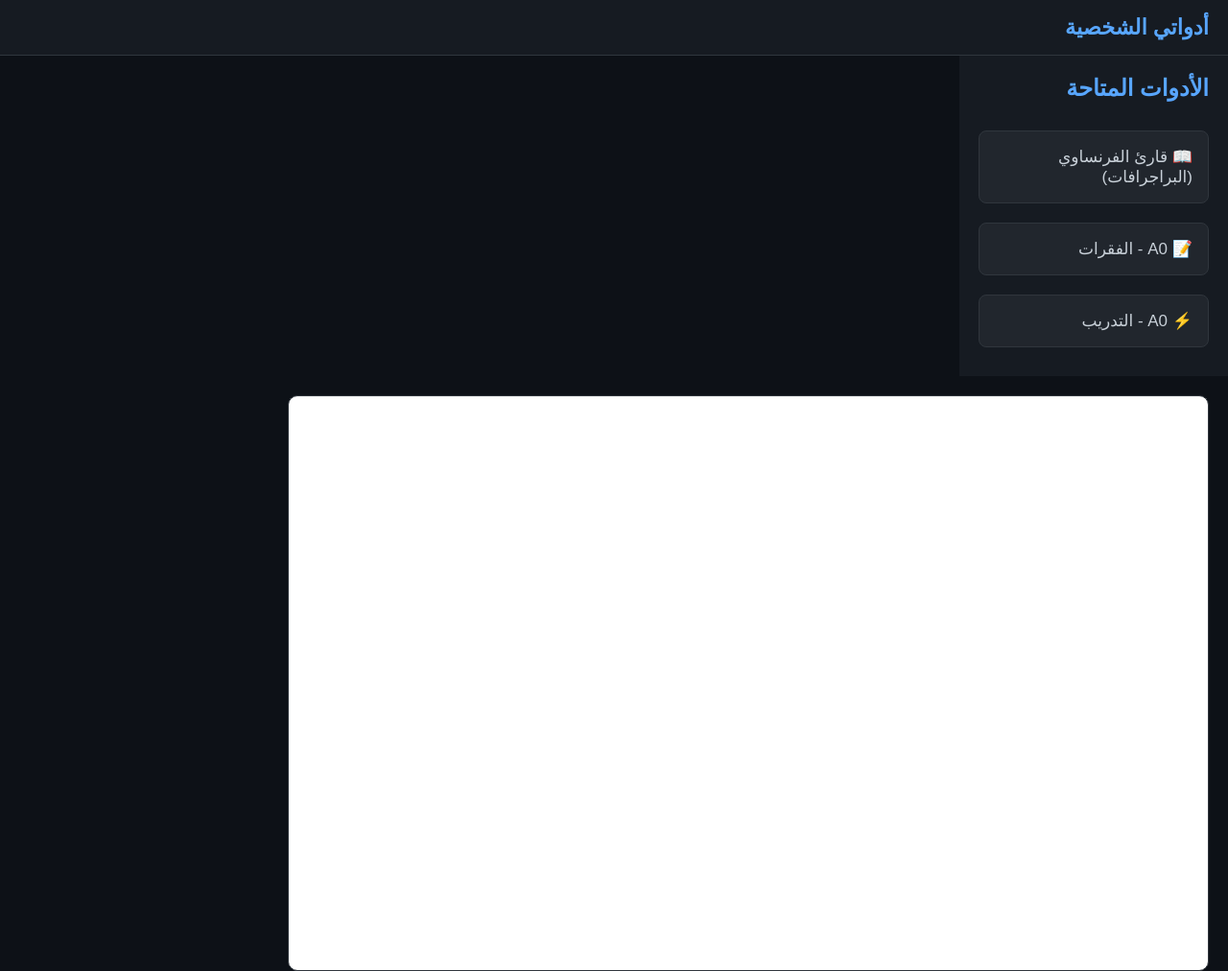
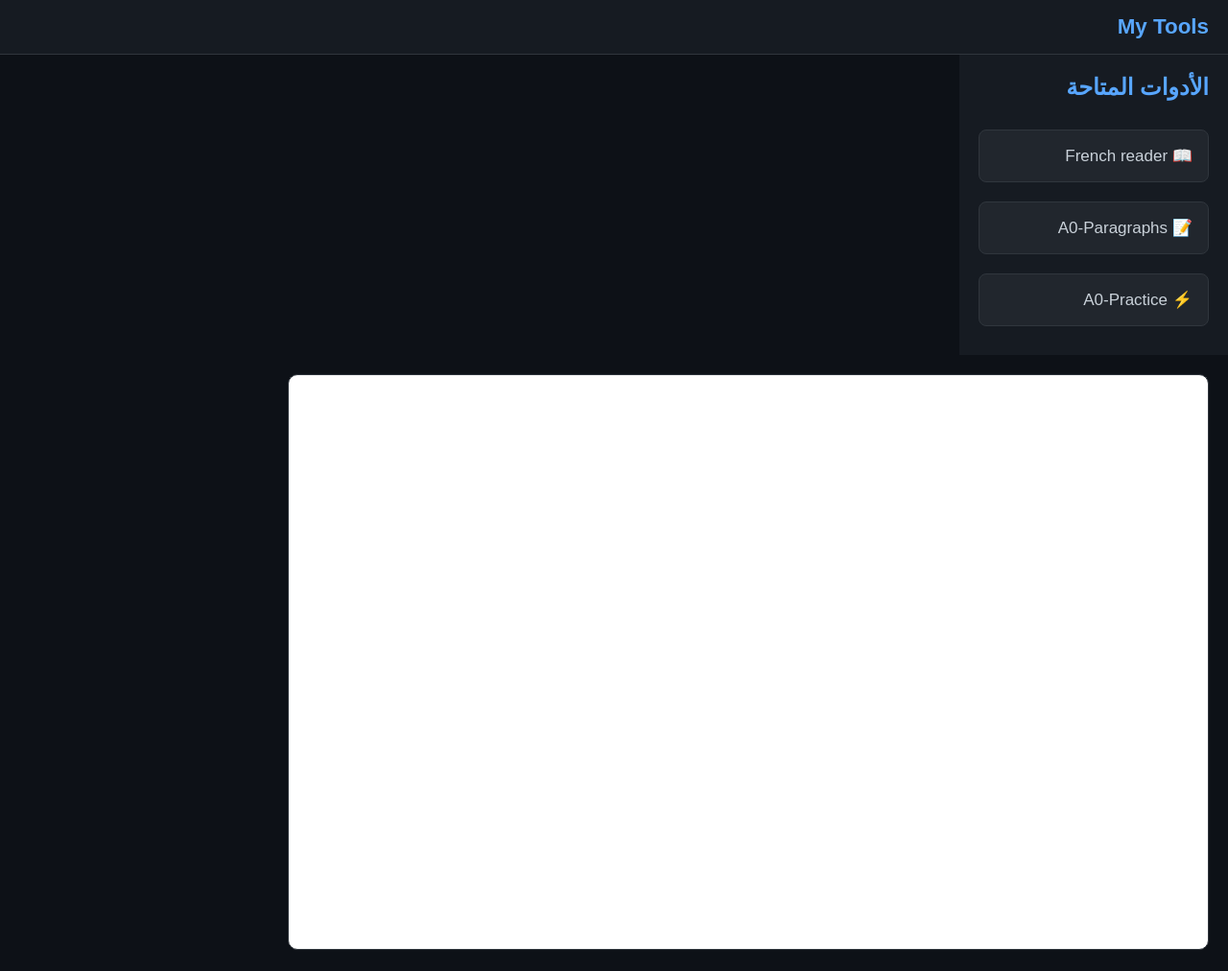
Before and after one commit to mo-animation/french, a plain HTML site: page index.html in a window 1280 px wide. Shown: the top 1012 px of the page at 96% size. Drawn offline with Linux system fonts and the light colour scheme.

Commit message:
Replace Arabic content with English in index.html

```diff
--- a/index.html
+++ b/index.html
@@ -3,7 +3,7 @@
 <head>
   <meta charset="UTF-8">
   <meta name="viewport" content="width=device-width, initial-scale=1.0">
-  <title>أدواتي الشخصية</title>
+  <title>French 101</title>
   <style>
     :root {
       --bg: #0d1117;
@@ -121,7 +121,7 @@
 
   <!-- Header -->
   <div class="header">
-    <h1>أدواتي الشخصية</h1>
+    <h1>My Tools</h1>
     <button class="menu-btn" onclick="toggleSidebar()">☰</button>
   </div>
 
@@ -132,9 +132,9 @@
   <div class="sidebar" id="sidebar">
     <h2 style="margin-bottom:20px; color:#58a6ff;">الأدوات المتاحة</h2>
 
-    <button onclick="loadTool('french-reader.html')">📖 قارئ الفرنساوي (البراجرافات)</button>
-    <button onclick="loadTool('A0-Paragraphs.html')">📝 A0 - الفقرات</button>
-    <button onclick="loadTool('A0-Practice.html')">⚡ A0 - التدريب</button>
+    <button onclick="loadTool('french-reader.html')">📖 French reader</button>
+    <button onclick="loadTool('A0-Paragraphs.html')">📝 A0-Paragraphs</button>
+    <button onclick="loadTool('A0-Practice.html')">⚡ A0-Practice</button>
 
     <!-- أضف أدوات جديدة هنا بنفس الطريقة -->
   </div>
```
